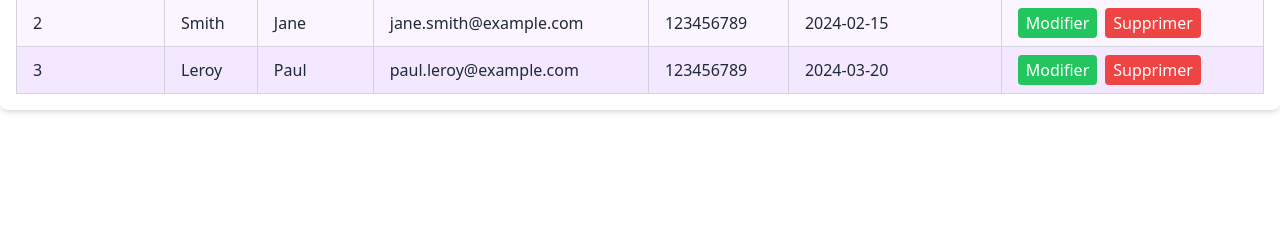
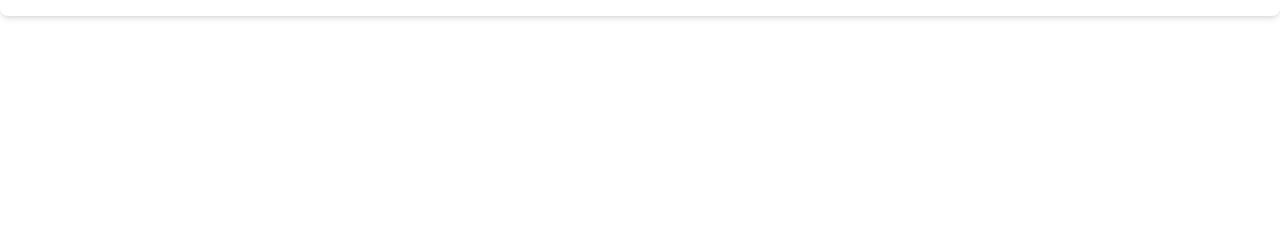
Before and after one commit to Dadssi/PowerMove, a PHP site: page /liste_membres.php in a window 1280 px wide. Shown: the part 144-388 px from the top of the page. Run offline with PHP 8.4, Linux system fonts and the light colour scheme; data that the repository does not hold is empty; some libraries are stand-ins or nearby versions; some web fonts are replaced.

Commit message:
la finalisation de l'ajout des membres, et les afficher en liste separée

```diff
--- a/liste_membres.php
+++ b/liste_membres.php
@@ -83,34 +83,6 @@ try {
                 </td>
             </tr>
         <?php endforeach; ?>
-            <tr class="odd:bg-purple-50 even:bg-purple-100 hover:bg-purple-200">
-                <td class="px-4 py-2 border border-gray-300">2</td>
-                <td class="px-4 py-2 border border-gray-300">Smith</td>
-                <td class="px-4 py-2 border border-gray-300">Jane</td>
-                <td class="px-4 py-2 border border-gray-300">jane.smith@example.com</td>
-                <td class="px-4 py-2 border border-gray-300">123456789</td>
-                <td class="px-4 py-2 border border-gray-300">2024-02-15</td>
-                <td class="px-4 py-2 border border-gray-300">
-                    <div class="flex gap-2">
-                        <button class="bg-green-500 text-white px-2 py-1 rounded hover:bg-green-600">Modifier</button>
-                        <button class="bg-red-500 text-white px-2 py-1 rounded hover:bg-red-600">Supprimer</button>
-                    </div>
-                </td>
-            </tr>
-            <tr class="odd:bg-purple-50 even:bg-purple-100 hover:bg-purple-200">
-                <td class="px-4 py-2 border border-gray-300">3</td>
-                <td class="px-4 py-2 border border-gray-300">Leroy</td>
-                <td class="px-4 py-2 border border-gray-300">Paul</td>
-                <td class="px-4 py-2 border border-gray-300">paul.leroy@example.com</td>
-                <td class="px-4 py-2 border border-gray-300">123456789</td>
-                <td class="px-4 py-2 border border-gray-300">2024-03-20</td>
-                <td class="px-4 py-2 border border-gray-300">
-                    <div class="flex gap-2">
-                        <button class="bg-green-500 text-white px-2 py-1 rounded hover:bg-green-600">Modifier</button>
-                        <button class="bg-red-500 text-white px-2 py-1 rounded hover:bg-red-600">Supprimer</button>
-                    </div>
-                </td>
-            </tr>
         </tbody>
     </table>
 </div>
```
Also changed, not shown: index.php (+0 -15 lines), process_membres.php (+1 -7 lines).
